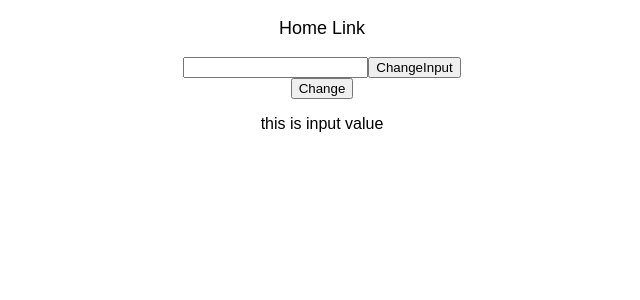
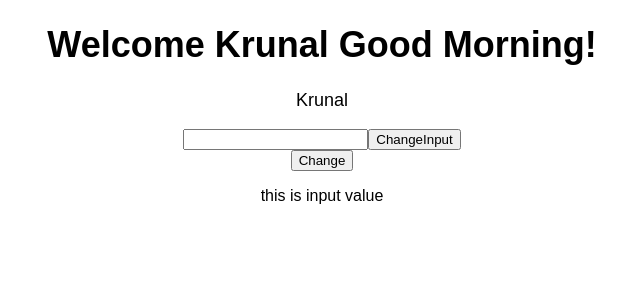
Before and after one commit to krunal90/ReactJs-Project, a React (Create React App) app: page / in a window 1280 px wide. Shown: the top 300 px of the page, without its empty margins (318-958 px from the left). Built offline with nearby package versions, Linux system fonts and the light colour scheme.

Commit message:
created a function to give dynamic headiang

```diff
--- a/src/App.js
+++ b/src/App.js
@@ -2,10 +2,24 @@ import React, { Component } from 'react';
 import Passdata from './passdata';
 import './App.css';
 
+function Time() {
+  var hours = new Date().getHours();
+  var timeLaps = '';
+  if(hours >= 1 && hours <12) {
+    timeLaps = "Good Morning!";
+  } else if(hours >= 12 && hours < 16) {
+    timeLaps ="Good Afternoon!";
+  } else {
+    timeLaps = "Good Evening!"
+  }
+  return (<span>{timeLaps}</span>);
+}
+setInterval(Time, 1000);
+
 class App extends Component {
   constructor() {
     super();
-    this.state = {name: "Home Link", val: "this is input value"}
+    this.state = {name: "Krunal", val: "this is input value"}
     this.changeHomeLink = this.changeHomeLink.bind(this);
   }
 
@@ -21,6 +35,7 @@ class App extends Component {
     return (
       <div className="App">
         <p className="App-intro">
+          <h1>Welcome {this.state.name} <Time /> </h1>
          {this.state.name}
         </p>
         <input id="inputVal" type="text" />
```
